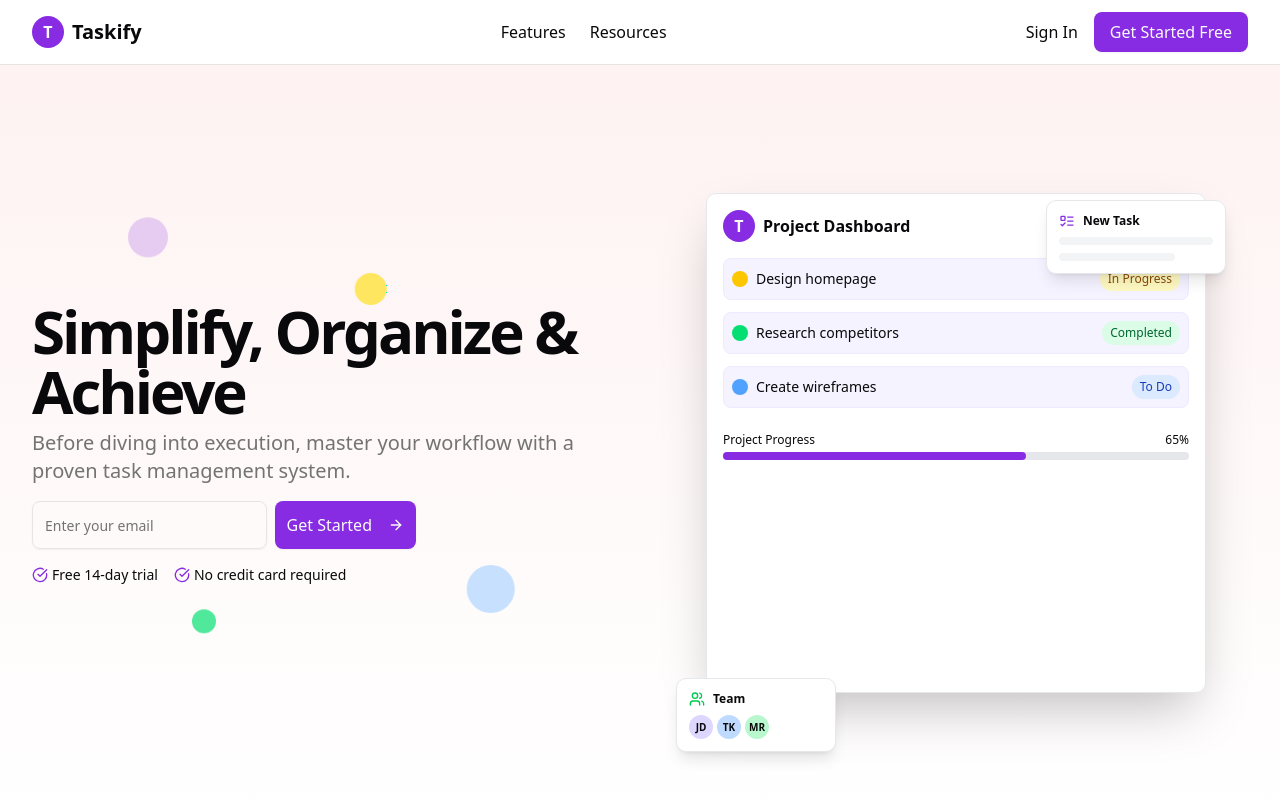
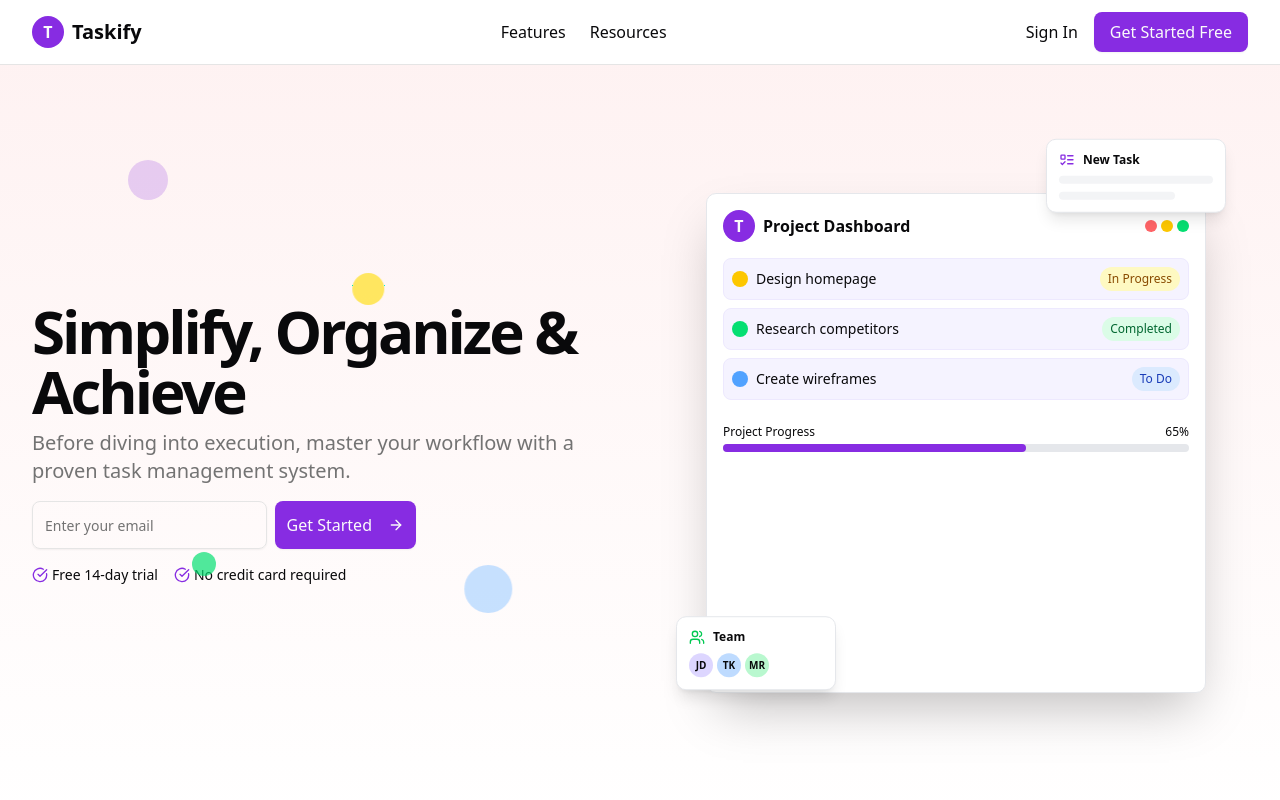
Before and after one commit to plabonislam/tasker, a React (Vite) app: page / in a window 1280 px wide. Shown: the top 800 px of the page. Built offline with nearby package versions, Linux system fonts and the light colour scheme.

Commit message:
modify css postion and dynamic rendering for tasks

```diff
--- a/src/features/hero-section/TaskAnimation.tsx
+++ b/src/features/hero-section/TaskAnimation.tsx
@@ -1,4 +1,40 @@
 import { ListTodo, Users } from "lucide-react";
+const avatars = [
+  { initials: "JD", bg: "bg-violet-200" },
+  { initials: "TK", bg: "bg-blue-200" },
+  { initials: "MR", bg: "bg-green-200" },
+];
+
+const tasks = [
+  {
+    index: 1,
+    label: "Design homepage",
+    status: "In Progress",
+    dotColor: "bg-yellow-400",
+    statusBg: "bg-yellow-100",
+    statusText: "text-yellow-800",
+    animationDelay: "animate-[slideInRight_0.5s_ease-in-out_0.2s_both]",
+  },
+  {
+    index: 2,
+    label: "Research competitors",
+    status: "Completed",
+    dotColor: "bg-green-400",
+    statusBg: "bg-green-100",
+    statusText: "text-green-800",
+    animationDelay: "animate-[slideInRight_0.5s_ease-in-out_0.4s_both]",
+  },
+  {
+    index: 3,
+    label: "Create wireframes",
+    status: "To Do",
+    dotColor: "bg-blue-400",
+    statusBg: "bg-blue-100",
+    statusText: "text-blue-800",
+    animationDelay: "animate-[slideInRight_0.5s_ease-in-out_0.6s_both]",
+  },
+];
+
 function TaskDashboardAnimation() {
   return (
     <div className="relative w-full max-w-[500px] aspect-square">
@@ -19,36 +55,23 @@ function TaskDashboardAnimation() {
         </div>
 
         {/* Task `list */}
-        <div className="space-y-3">
-          <div className="flex items-center justify-between p-2 bg-violet-50 rounded-md border border-violet-100 animate-[slideInRight_0.5s_ease-in-out_0.2s_both]">
-            <div className="flex items-center space-x-2">
-              <div className="w-4 h-4 rounded-full bg-yellow-400" />
-              <span className="text-sm font-medium">Design homepage</span>
+        <div className="space-y-2">
+          {tasks.map((task) => (
+            <div
+              key={task.index}
+              className={`flex items-center justify-between p-2 bg-violet-50 rounded-md border border-violet-100 ${task.animationDelay}`}
+            >
+              <div className="flex items-center space-x-2">
+                <div className={`w-4 h-4 rounded-full ${task.dotColor}`} />
+                <span className="text-sm font-medium">{task.label}</span>
+              </div>
+              <span
+                className={`text-xs ${task.statusBg} ${task.statusText} px-2 py-1 rounded-full`}
+              >
+                {task.status}
+              </span>
             </div>
-            <span className="text-xs bg-yellow-100 text-yellow-800 px-2 py-1 rounded-full">
-              In Progress
-            </span>
-          </div>
-
-          <div className="flex items-center justify-between p-2 bg-violet-50 rounded-md border border-violet-100 animate-[slideInRight_0.5s_ease-in-out_0.4s_both]">
-            <div className="flex items-center space-x-2">
-              <div className="w-4 h-4 rounded-full bg-green-400" />
-              <span className="text-sm font-medium">Research competitors</span>
-            </div>
-            <span className="text-xs bg-green-100 text-green-800 px-2 py-1 rounded-full">
-              Completed
-            </span>
-          </div>
-
-          <div className="flex items-center justify-between p-2 bg-violet-50 rounded-md border border-violet-100 animate-[slideInRight_0.5s_ease-in-out_0.6s_both]">
-            <div className="flex items-center space-x-2">
-              <div className="w-4 h-4 rounded-full bg-blue-400" />
-              <span className="text-sm font-medium">Create wireframes</span>
-            </div>
-            <span className="text-xs bg-blue-100 text-blue-800 px-2 py-1 rounded-full">
-              To Do
-            </span>
-          </div>
+          ))}
         </div>
 
         {/* Progress bar */}
@@ -82,16 +105,16 @@ function TaskDashboardAnimation() {
           <Users className="h-4 w-4 text-green-500" />
           <span className="text-xs font-semibold">Team</span>
         </div>
+
         <div className="flex space-x-1">
-          <div className="w-6 h-6 rounded-full bg-violet-200 flex items-center justify-center text-[10px] font-bold">
-            JD
-          </div>
-          <div className="w-6 h-6 rounded-full bg-blue-200 flex items-center justify-center text-[10px] font-bold">
-            TK
-          </div>
-          <div className="w-6 h-6 rounded-full bg-green-200 flex items-center justify-center text-[10px] font-bold">
-            MR
-          </div>
+          {avatars.map(({ initials, bg }) => (
+            <div
+              key={initials}
+              className={`w-6 h-6 rounded-full ${bg} flex items-center justify-center text-[10px] font-bold`}
+            >
+              {initials}
+            </div>
+          ))}
         </div>
       </div>
     </div>
--- a/src/index.css
+++ b/src/index.css
@@ -142,20 +142,20 @@
   @keyframes float {
     0%,
     100% {
-      transform: translateY(19px);
+      transform: translateY(-38px);
     }
     50% {
-      transform: translateY(40px);
+      transform: translateY(-22px);
     }
   }
 
   @keyframes parallax {
     0%,
     100% {
-      transform: translateX(0);
+      transform: translateX(1);
     }
     50% {
-      transform: translateX(45px);
+      transform: translateX(5px);
     }
   }
 
```
